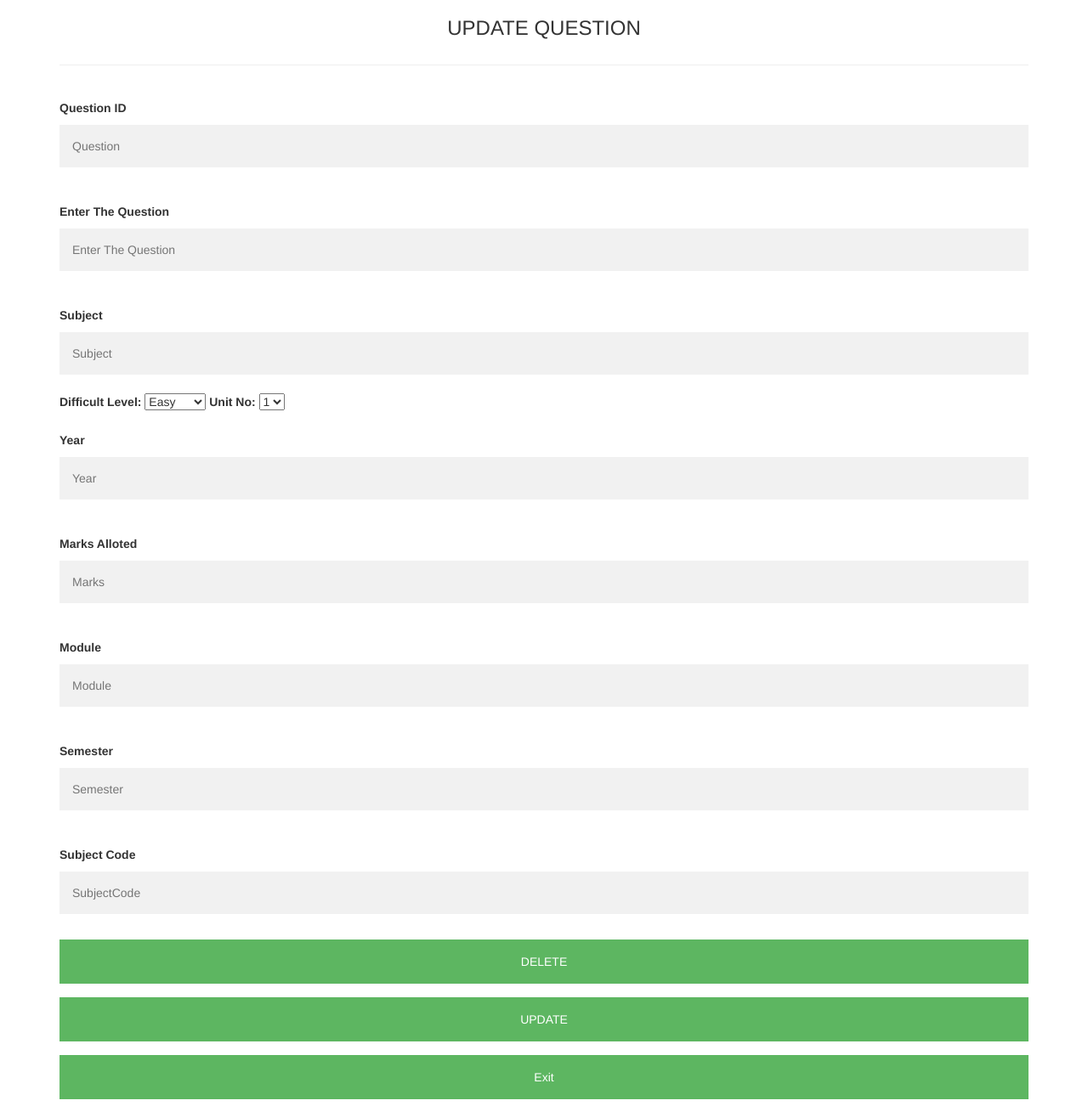
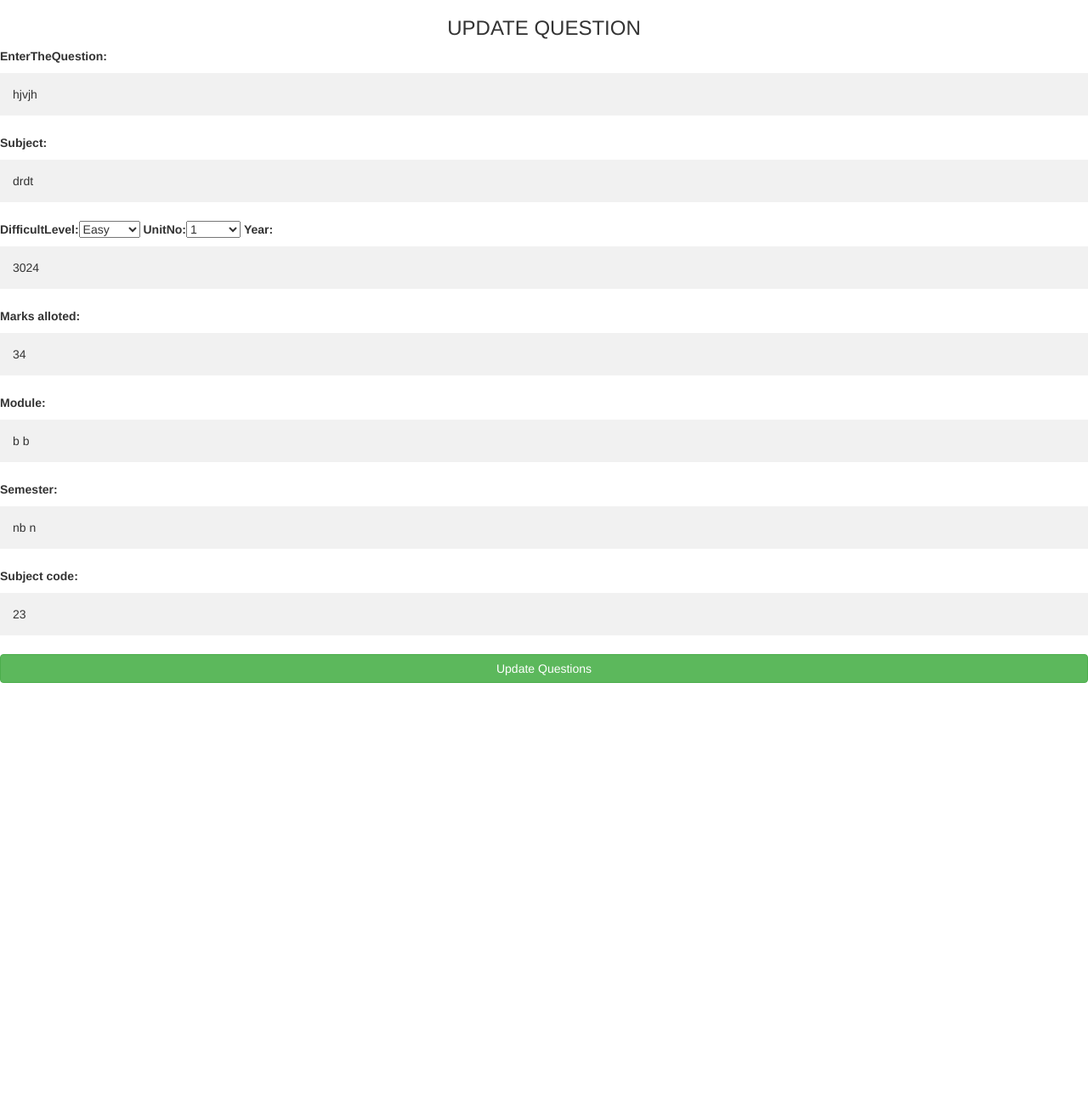
Before and after one commit to vkjnv1/Question_Bank, a Django app: page /generator/updateQ/9/ in a window 1280 px wide. Shown: the part 52-1354 px from the top of the page at 85% size. After the commit the page ends 856 px from the top, so only its background shows below. Run offline with Django 3.2, Linux system fonts and the light colour scheme; data comes from the database, SQL or seed files in the repository; some libraries are stand-ins or nearby versions.

Commit message:
Update updateQ.html

```diff
--- a/generator/templates/generator/updateQ.html
+++ b/generator/templates/generator/updateQ.html
@@ -33,46 +33,12 @@ input[type=text] {
 {% block body %}
 
 <center><h3> UPDATE QUESTION</h3></center>
-<form action="" method="POST">
+<form action="/generator/updateQ/" method="POST">
     {% csrf_token %}
-     <div class="container">
-            <hr>
-                <label for="QuestionId"><br> Question ID </br> </label>
-                 <input type="text" Placeholder="Question" id="QuestionId" name="Qn" required>
-                <label for="EnterTheQuestion"><br> Enter The Question </br> </label>
-                <input type="text" Placeholder="Enter The Question" id="EnterTheQuestion" name="Etq" required>
-                <label for="Subject"><br> Subject</br></label>
-                <input type="text" placeholder="Subject" id="Subject" name="sub" required>
-                     <div class="container1">
-                        <label for="DifficultLevel"> Difficult Level:</label>
-
-                        <select id="DifficultLevel" name="Dl">
-                        <option value="Easy">Easy</option>
-                         <option value="Medium">Medium</option>
-                        <option value="Difficult">Difficult</option>
-                        </select>
-                        <label for="unitno">Unit No:</label>
-                        <select id="unitno" name="un">
-                                <option value="1">1</option>
-                                <option value="2">2</option>
-                                <option value="3">3</option>
-                        </select></div>
-                        <label for="year"><br>Year</br></label>
-                        <input type="text" placeholder="Year" id="year" name="txt" required>
-                    <label for="MarksAlloted"><br> Marks Alloted</br></label>
-                <input type="text" placeholder="Marks" id="MarksAlloted" name="Ma" required>
-         <label for="Module"><br> Module</br></label>
-<input type="text" placeholder="Module" id="Module" name="Mo" required>
-       <label for="Semester"><br> Semester</br></label>
-                <input type="text" placeholder="Semester" id="Semester" name="se" required>
-        <label for="SubjectCode"><br> Subject Code</br></label>
-                <input type="text" placeholder="SubjectCode" id="SubjectCode" name="sc" required>
-<br>
-
-
-  <button type="Delete" class="registerbtn">DELETE</button>
-                <button type=" Update" class="registerbtn">UPDATE</button>
-                <button type="Exit" class="registerbtn">Exit</button>
-</div>
+    {{form}}
+     <div class="form-group">
+         <input type="hidden" value="addQ.questionId" name="id">
+         <input type="submit" name="submit" class="btn btn-block btn-success" value="Update Questions">
+     </div>
 </form>
 {% endblock %}
```
